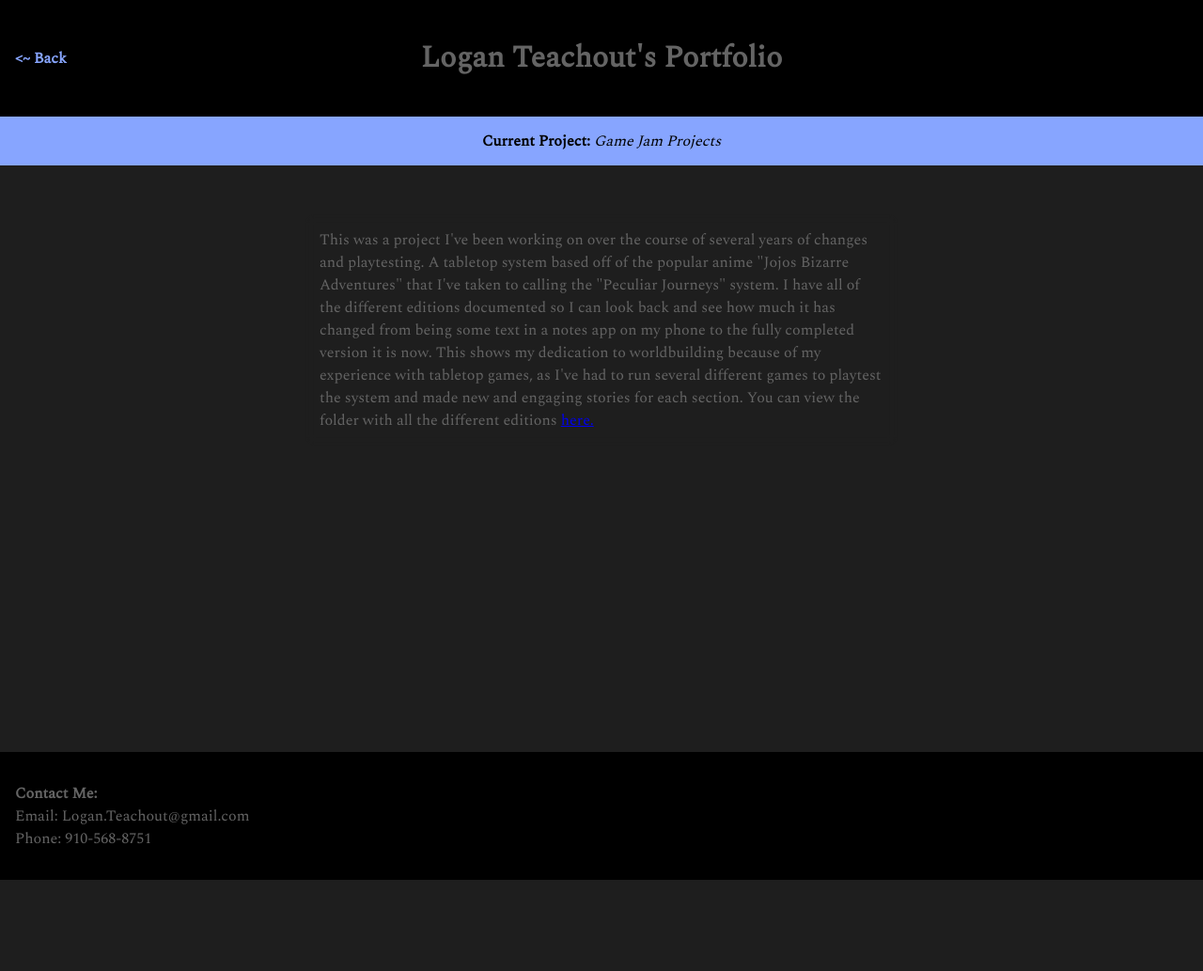
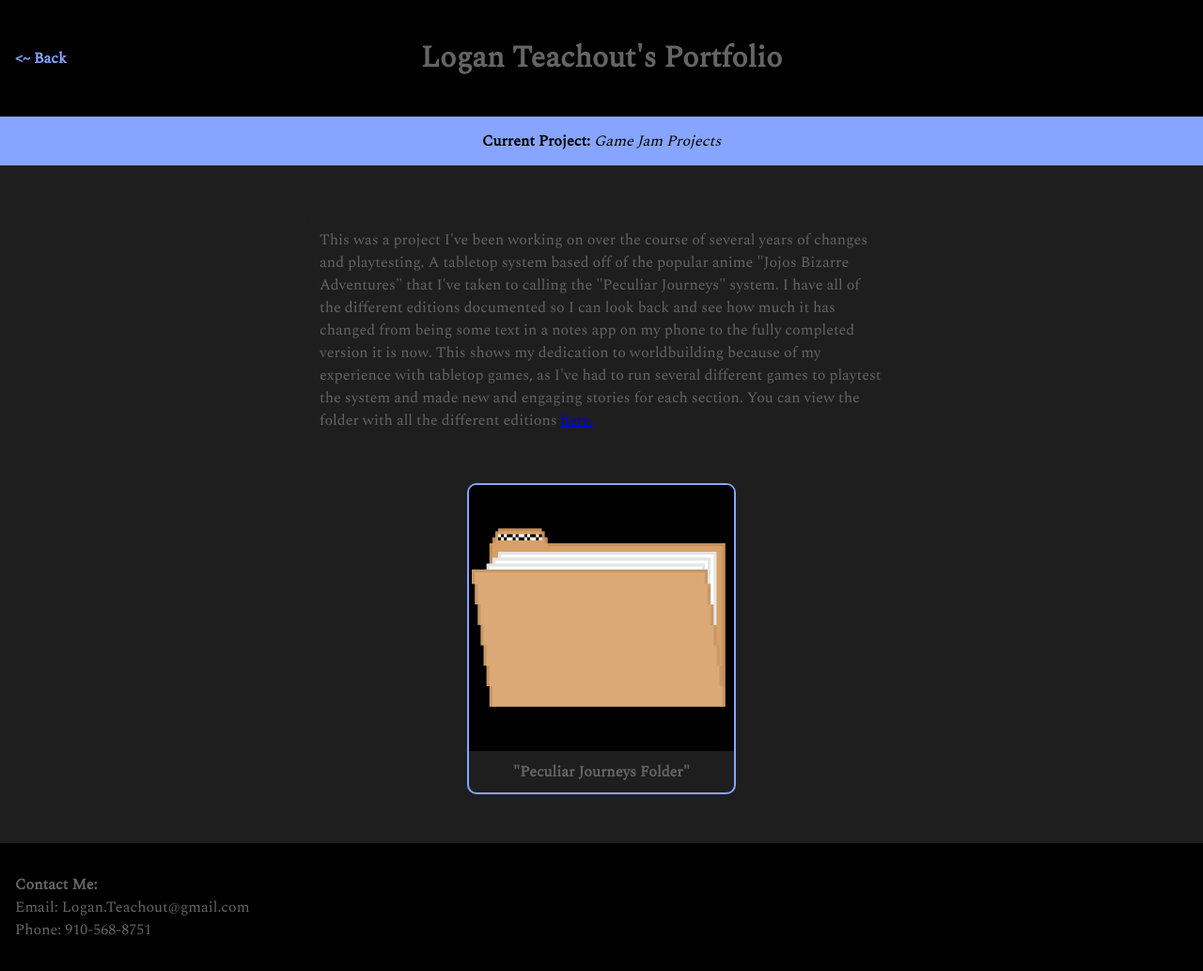
Before and after one commit to Logan-Teachout/Portfolio, a plain HTML site: page pecu.html in a window 1280 px wide. Shown: the top 1033 px of the page at 94% size. Before the commit the page ends 936 px from the top, so only its background shows below. Drawn offline with nearby package versions, Linux system fonts and the light colour scheme.

Commit message:
Update pecu.html

```diff
--- a/pecu.html
+++ b/pecu.html
@@ -122,6 +122,11 @@
       font-weight: bold;
     }
 
+    .invisible {
+      opacity: 0;
+      pointer-events: none;
+    }
+
     .translucent-box {
       background-color: rgba(0, 0, 0, 0);
       color: #646464;
@@ -164,6 +169,20 @@
       <a href="https://drive.google.com/drive/folders/1g6K1vQKU_w1tJEY2-LgL_LnNz8Zi1t9a?usp=drive_link" target="_blank">here.</a>
     </p>
 
+    <div class="grid">
+
+        <a href="" class="button invisible">
+          <img src="images/folder.png" alt="Folder">
+          <div class="button-title">"Peculiar Journeys Folder"</div>
+        </a>
+
+        <a href="https://drive.google.com/drive/folders/13iV8w-5ehczR1vg9ZrpiTyX32eGE15FO?usp=sharing" class="button" target="_blank">
+          <img src="images/folder.png" alt="Folder">
+          <div class="button-title">"Peculiar Journeys Folder"</div>
+        </a>
+
+    </div>
+
   </main>
 
   <footer>
```
